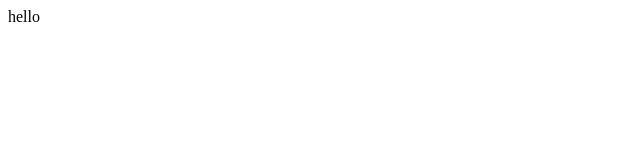
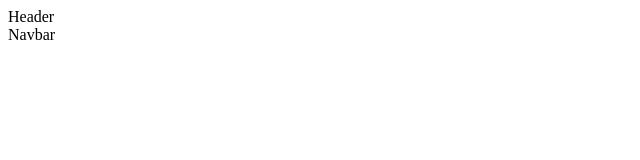
Before and after one commit to GSG-G11/Tashteeb, a React (Create React App) app in the folder client/: page / in a window 1280 px wide. Shown: the top 160 px of the page, without its empty margins (0-640 px from the left). Built offline with nearby package versions, Linux system fonts and the light colour scheme.

Commit message:
initialize the header and navbar files relates #5

```diff
--- a/client/src/App.js
+++ b/client/src/App.js
@@ -1,9 +1,10 @@
+import Header from './Component/Header/Header';
 
 
 function App() {
   return (
     <div className="App">
-hello
+      <Header />
     </div>
   );
 }
--- /dev/null
+++ b/client/src/Component/Header/Header.jsx
@@ -0,0 +1,11 @@
+import Navbar from '../Navbar/Navbar'
+const Header = () => {
+  return (
+      <div className='header-holder'>
+           Header
+          <Navbar />
+    </div>
+  )
+}
+
+export default Header
--- /dev/null
+++ b/client/src/Component/Navbar/Navbar.jsx
@@ -0,0 +1,9 @@
+import React from 'react'
+
+const Navbar = () => {
+  return (
+    <div className='navbar-holder'>Navbar</div>
+  )
+}
+
+export default Navbar
```
Also changed, not shown: client/src/Component/Header/Header.css (added), client/src/Component/Navbar/Navbar.css (added).
